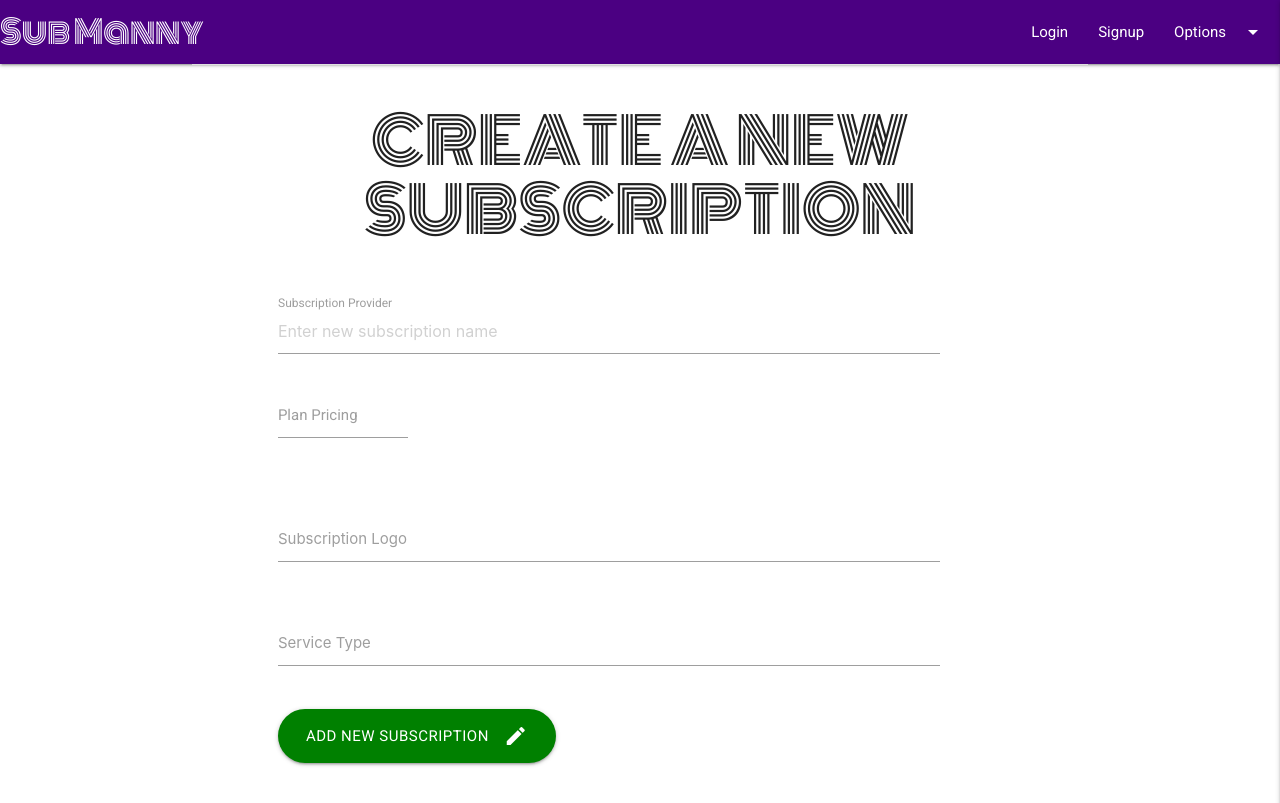
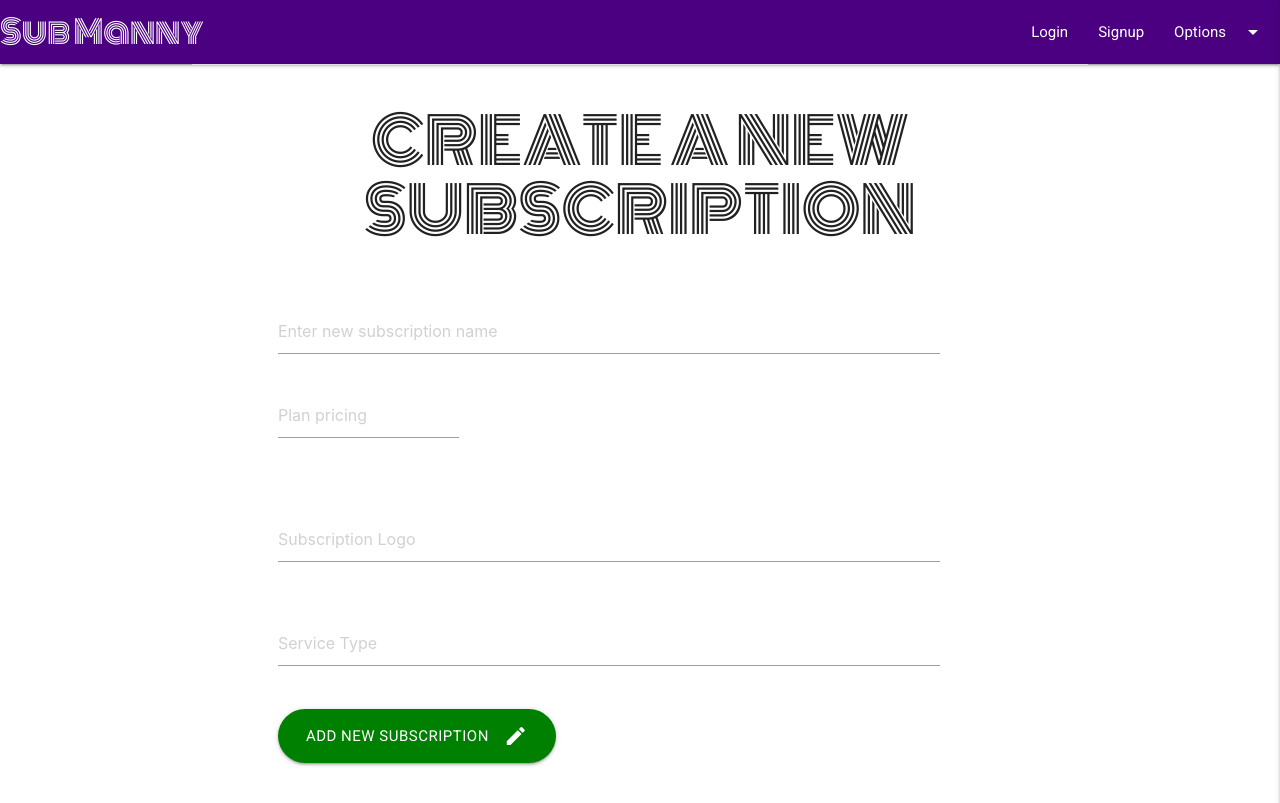
Before and after one commit to Aikeh2021/subscription-manager, a React (Create React App) app in the folder client/: page /admin/new-subscription in a window 1280 px wide. Built offline with nearby package versions, Linux system fonts and the light colour scheme.

Commit message:
Removed the labels from the forms in the admin side.

```diff
--- a/client/src/components/AdminSubForms/AdminEditSubForm.jsx
+++ b/client/src/components/AdminSubForms/AdminEditSubForm.jsx
@@ -54,12 +54,12 @@ return (
                 setSubscription_name(e.target.value);
               }}
             />
-            <label htmlFor="subscription_name">Subscription Provider</label>
           </div>
           <div className="row">
             <div className="col s10">
-              <div className="input-field col s5">
+              <div className="input-field col s4">
                 <input
+                placeholder="Plan pricing"
                   id="subscription_price"
                   type="text"
                   value={subscription_price}
@@ -67,7 +67,6 @@ return (
                     setSubscription_price(e.target.value);
                   }}
                 />
-                <label htmlFor="subscription_price">Plan Pricing #1</label>
               </div>
             </div>
           </div>
@@ -76,6 +75,7 @@ return (
         <div className="row">
           <div className="input-field col s10">
             <input
+            placeholder="Subscription Logo"
               id="subscription_thumbnail"
               type="text"
               value={subscription_thumbnail}
@@ -83,12 +83,12 @@ return (
                 setSubscription_thumbnail(e.target.value);
               }}
             />
-            <label htmlFor="subscription_thumbnail">Subscription Logo</label>
           </div>
         </div>
         <div className="row">
           <div className="input-field col s10">
             <input
+            placeholder="Subscription Category"
               id="subscription_category"
               type="text"
               value={subscription_category}
@@ -96,7 +96,6 @@ return (
                 setSubscription_category(e.target.value);
               }}
             />
-            <label htmlFor="subscription_category">Service Type</label>
           </div>
         </div>
         <div className="row">
--- a/client/src/components/AdminSubForms/AdminNewSubForm.jsx
+++ b/client/src/components/AdminSubForms/AdminNewSubForm.jsx
@@ -34,12 +34,12 @@ const AdminNewSubForm = ({ handleFormSubmit }) => {
                   setSubscription_name(e.target.value);
                 }}
               />
-              <label htmlFor="subscription_name">Subscription Provider</label>
             </div>
             <div className="row">
               <div className="col s9">
-                <div className="input-field col s3">
+                <div className="input-field col s4">
                   <input
+                  placeholder="Plan pricing"
                     id="subscription_price"
                     type="text"
                     value={subscription_price}
@@ -47,7 +47,6 @@ const AdminNewSubForm = ({ handleFormSubmit }) => {
                       setSubscription_price(e.target.value);
                     }}
                   />
-                  <label htmlFor="subscription_price">Plan Pricing</label>
                 </div>
               </div>
             </div>
@@ -56,6 +55,7 @@ const AdminNewSubForm = ({ handleFormSubmit }) => {
           <div className="row">
             <div className="input-field col s10">
               <input
+              placeholder="Subscription Logo"
                 id="subscription_thumbnail"
                 type="text"
                 value={subscription_thumbnail}
@@ -63,12 +63,12 @@ const AdminNewSubForm = ({ handleFormSubmit }) => {
                   setSubscription_thumbnail(e.target.value);
                 }}
               />
-              <label htmlFor="subscription_thumbnail">Subscription Logo</label>
             </div>
           </div>
           <div className="row">
             <div className="input-field col s10">
               <input
+              placeholder="Service Type"
                 id="subscription_category"
                 type="text"
                 value={subscription_category}
@@ -76,7 +76,6 @@ const AdminNewSubForm = ({ handleFormSubmit }) => {
                   setSubscription_category(e.target.value);
                 }}
               />
-              <label htmlFor="subscription_category">Service Type</label>
             </div>
           </div>
           <div className="row">
--- a/client/src/components/Dashboards/AdminDB.jsx
+++ b/client/src/components/Dashboards/AdminDB.jsx
@@ -57,10 +57,13 @@ const AdminDB = () => {
   return (
     <>
       <br />
-      <br />
+      <div className="divider"></div>
       <div>
         <div className="container" style={{fontFamily: 'Roboto'}}>
           <div className="row">
+            <br />
+          <div style={{paddingTop: 15, paddingBottom: 20, backgroundColor: "green", borderRadius: 30}}></div>
+          <br />
             <div className="col s12">
               <table>
                 <thead style={styles.thead}>
--- a/client/src/containers/Admin/AdminDashboard.jsx
+++ b/client/src/containers/Admin/AdminDashboard.jsx
@@ -6,7 +6,6 @@ const AdminDashboard = () => {
     return (
         <div>
             <h1 style={{textAlign: "center", fontFamily: "Monoton"}}>ADMIN SUB DASH</h1>
-            <br />
             <AdminDB />
         </div>
     );
```
